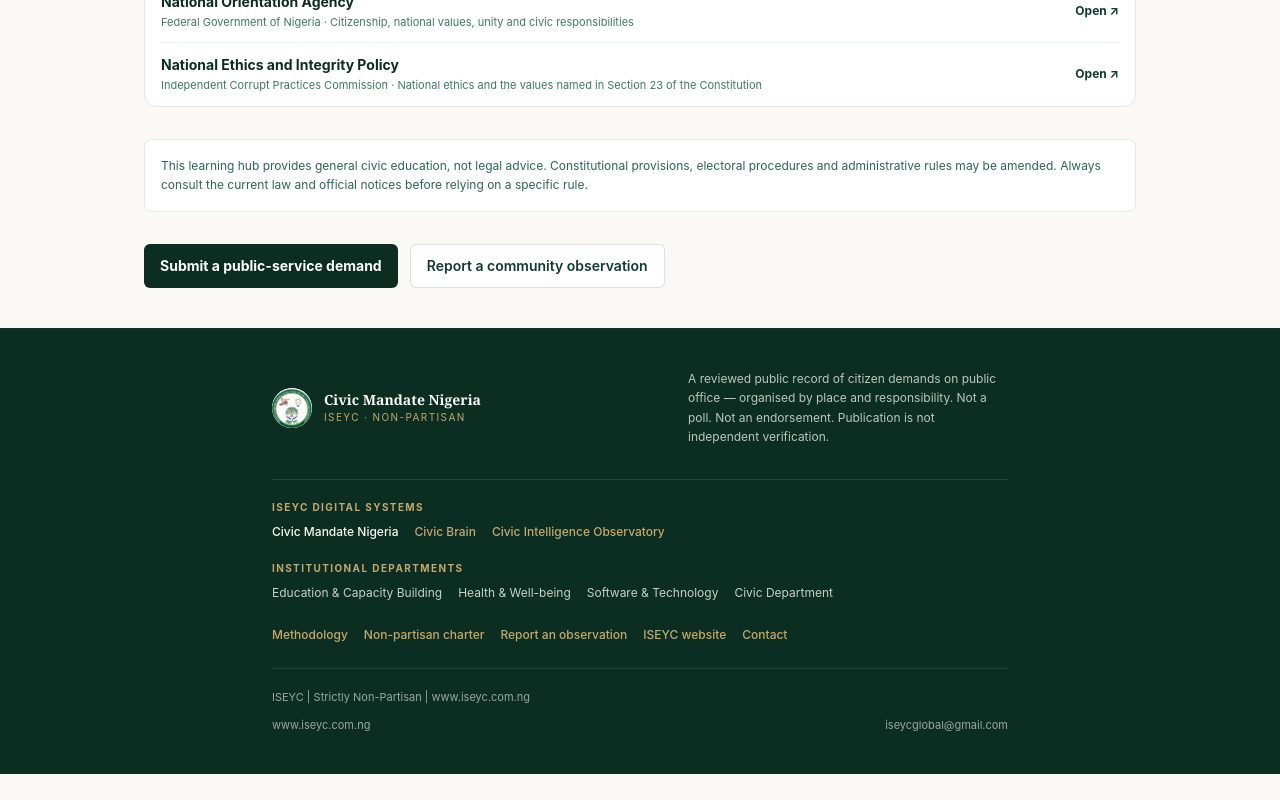
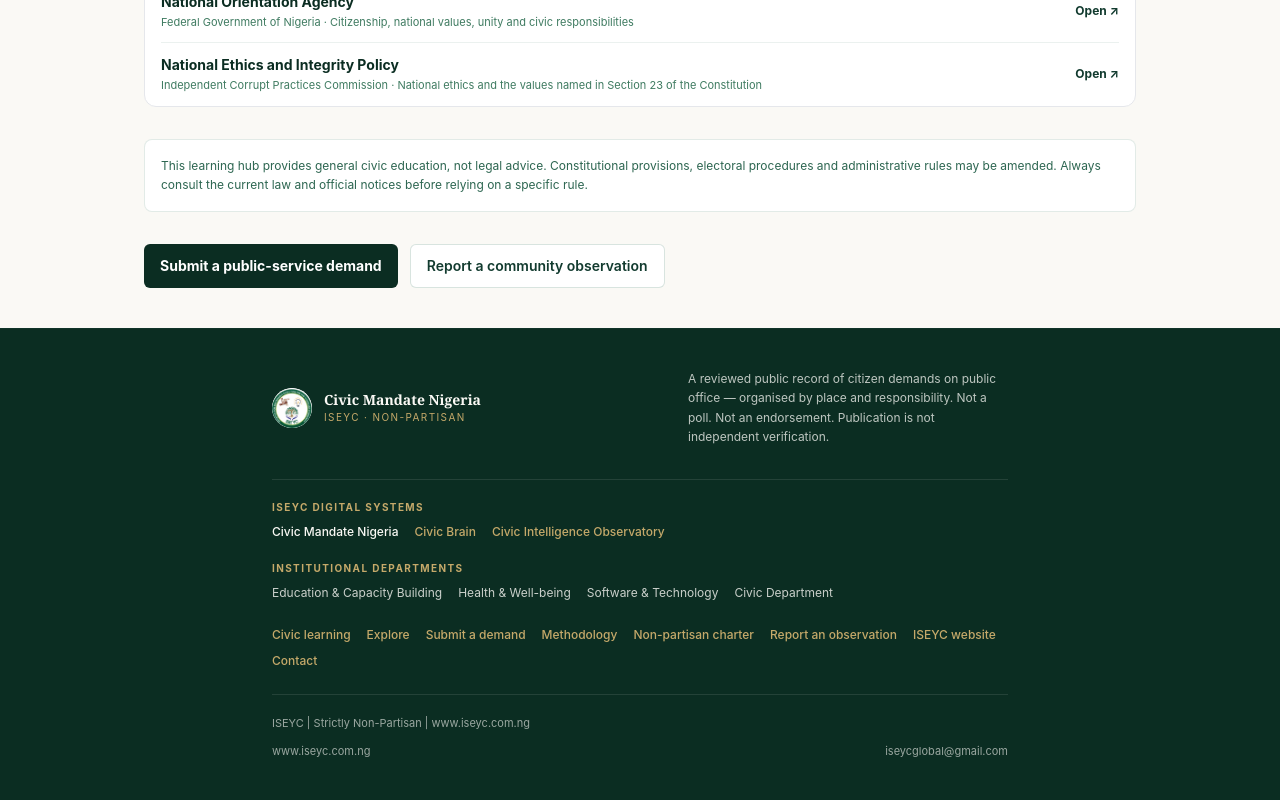
Before and after one commit to mrzulqarnainnadabo/2027-street-mandate, a Next.js app: page /learn in a window 1280 px wide. Shown: the part 2418-3218 px from the top of the page. Before the commit the page ends 3192 px from the top, so only its background shows below. Built offline with nearby package versions, Linux system fonts and the light colour scheme.

Commit message:
Align footer identity with civic learning and evidence-first participation

```diff
--- a/components/Footer.tsx
+++ b/components/Footer.tsx
@@ -46,6 +46,9 @@ export default function Footer() {
         </div>
 
         <nav className="mt-6 flex flex-wrap gap-x-4 gap-y-2 text-[12px] font-medium" aria-label="Methodology and charter">
+          <Link href="/learn" className="text-gold-400 underline-offset-2 hover:underline">Civic learning</Link>
+          <Link href="/explore" className="text-gold-400 underline-offset-2 hover:underline">Explore</Link>
+          <Link href="/#mandate-form" className="text-gold-400 underline-offset-2 hover:underline">Submit a demand</Link>
           <Link href="/methodology" className="text-gold-400 underline-offset-2 hover:underline">Methodology</Link>
           <Link href="/about" className="text-gold-400 underline-offset-2 hover:underline">Non-partisan charter</Link>
           <Link href="/report" className="text-gold-400 underline-offset-2 hover:underline">Report an observation</Link>
```
